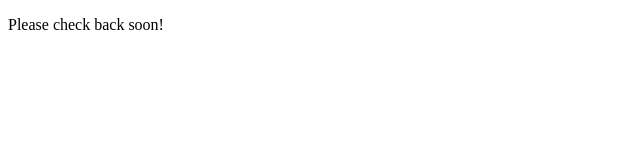
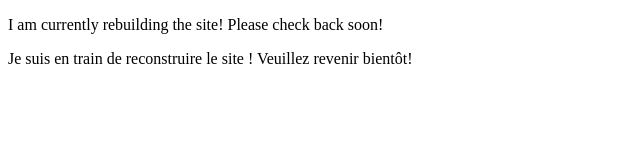
Before and after one commit to Matt-Morgan-MTL/about-me, a plain HTML site: page index.html in a window 1280 px wide. Shown: the whole page, without its empty margins (0-640 px from the left). Drawn offline with Linux system fonts and the light colour scheme.

Commit message:
Update index.html to include french!

```diff
--- a/index.html
+++ b/index.html
@@ -1,9 +1,10 @@
 <!doctype html>
 <html>
   <head>
-    <title>I am currently rebuilding the site@</title>
+    <title>I am currently rebuilding the site!</title>
   </head>
   <body>
-    <p>Please check back soon!</p>
+    <p>I am currently rebuilding the site! Please check back soon!</p>
+    <p>Je suis en train de reconstruire le site ! Veuillez revenir bientôt!</p>
   </body>
 </html>
```
